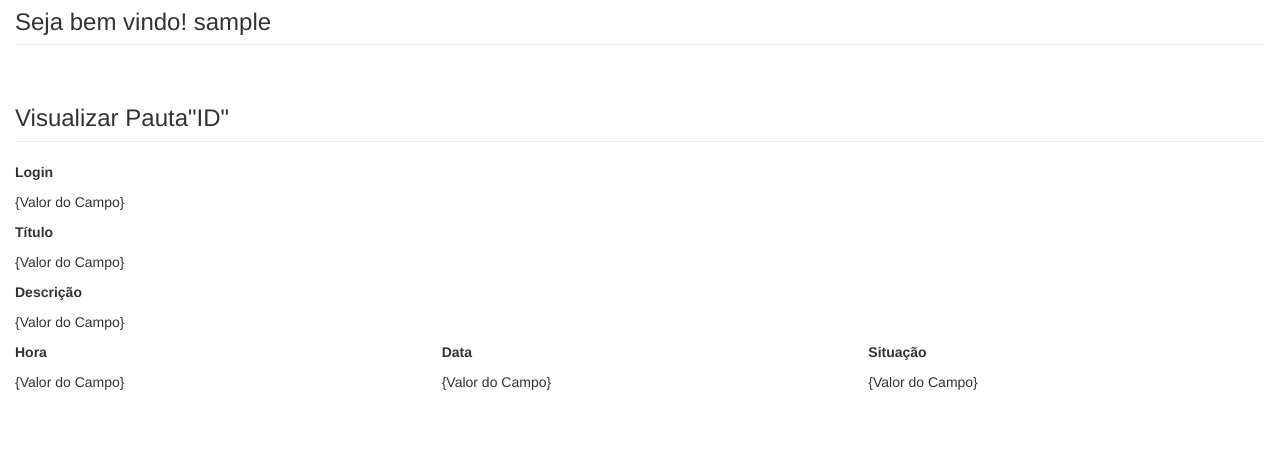
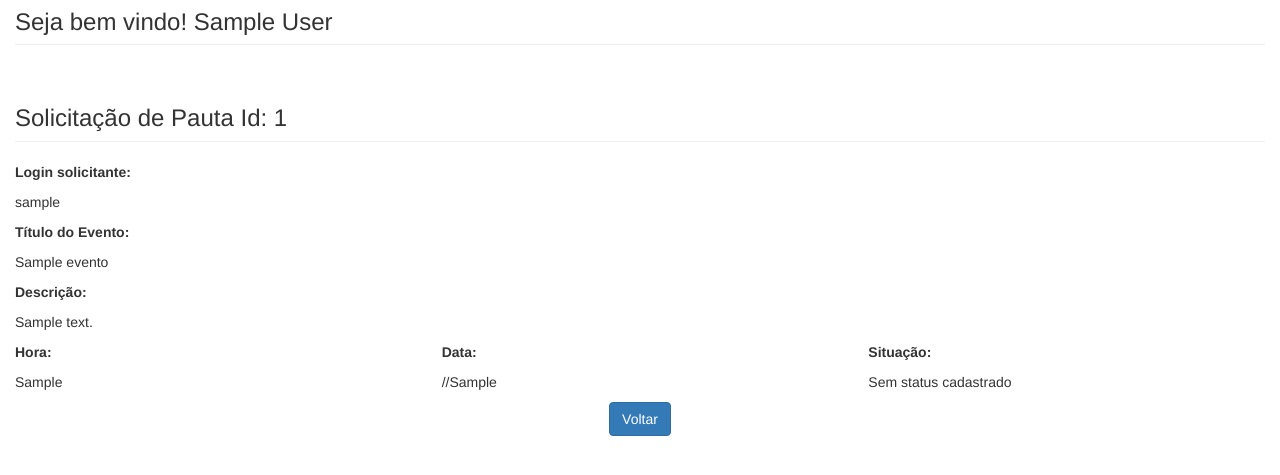
Before and after one commit to gutobrutus/teatro, a PHP site: page /sistema/view.php?id=1 in a window 1280 px wide. Shown: the part 51-526 px from the top of the page. Run offline with PHP 8.4, Linux system fonts and the light colour scheme; the visitor is signed in with stand-in values (Sample User, id 1); tables that the repository leaves empty or names only in its code hold one stand-in row (values such as "Sample post"); data that the repository does not hold is empty; some libraries are stand-ins or nearby versions.

Commit message:
Inserção de programação para listar as informações do banco através do Id

```diff
--- a/sistema/view.php
+++ b/sistema/view.php
@@ -49,63 +49,80 @@ if (isset($_SESSION['logado'])):
 
 	<div id="main" class="container-fluid">
 		</br>
-		<h3 class="page-header">Seja bem vindo! <?php echo $_SESSION['usuario']; ?></h3>
+		<h3 class="page-header">Seja bem vindo! <?php echo $_SESSION['nome']; ?></h3>
 	</div>
 
 	<!-- Tela de Vizualização a partir daqui -->
 
 	<div id="main" class="container-fluid">
-		<h3 class="page-header">Visualizar Pauta"ID"</h3>
-		<form action="index.html">
+		<h3 class="page-header">Solicitação de Pauta Id: <?php echo $_GET['id'] ?></h3>
+		<form action="">
+        <?php
+        $evento = new Eventos;
+        $id = $_GET['id'];
+        $rs = $evento -> buscar($id);
+        ?>
 
 			<div class="row">
 
 				<div class="col-md-4">
 					<p>
-						<strong>Login</strong>
+						<strong>Login solicitante:</strong>
 					</p>
-					<p>{Valor do Campo}</p>
+					<p><?php echo $rs['login']; ?></p>
 				</div>
 
 				<div class="col-md-12">
 					<p>
-						<strong>Título</strong>
+						<strong>Título do Evento:</strong>
 					</p>
-					<p>{Valor do Campo}</p>
+					<p><?php echo $rs['titulo']; ?></p>
 				</div>
 
 				<div class="col-md-12">
 					<p>
-						<strong>Descrição</strong>
+						<strong>Descrição:</strong>
 					</p>
-					<p>{Valor do Campo}</p>
+					<p><?php echo $rs['descricao']; ?></p>
 				</div>
 
 				<div class="col-md-4">
 					<p>
-						<strong>Hora</strong>
+						<strong>Hora:</strong>
 					</p>
-					<p>{Valor do Campo}</p>
+					<p><?php echo $rs['hora']; ?></p>
 				</div>
 
 				<div class="col-md-4">
 					<p>
-						<strong>Data</strong>
+						<strong>Data:</strong>
 					</p>
-					<p>{Valor do Campo}</p>
+					<p><?php
+                    $dataUS = $rs['data'];
+                    echo($evento -> dateToBR($dataUS));
+					    ?>
+					</p>
 				</div>
 
 				<div class="col-md-4">
 					<p>
-						<strong>Situação</strong>
+						<strong>Situação:</strong>
 					</p>
-					<p>{Valor do Campo}</p>
+					<p>
+					    <?php
+					       $situacao =  $rs['situacao'];
+                           echo ($evento->situacoes($situacao));
+					    ?>
+					</p>
 				</div>
 
 
 			</div>
-
-
+            <div id="actions" class="row" align="center">
+                <div class="col-md-12">
+                <a href="listagenda.php" class="btn btn-primary">Voltar</a>
+            </div>
+    </div>
 
 		</form>
 
@@ -116,8 +133,8 @@ if (isset($_SESSION['logado'])):
 </html>
 
 <?php
- else :
-	$redi = include 'naopermitido.html';
- 	echo $redi;
+else :
+$redi = include 'naopermitido.html';
+echo $redi;
 endif;
 ?>
```
